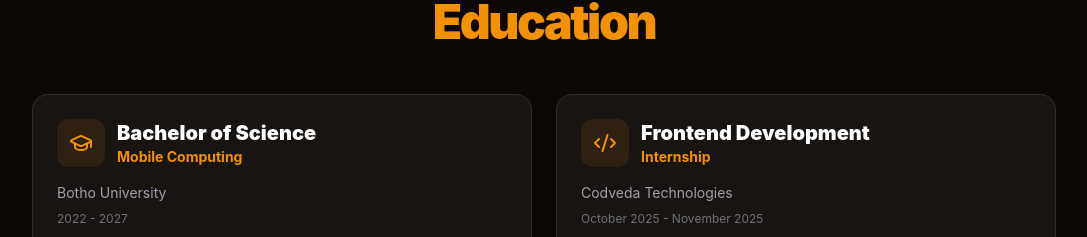
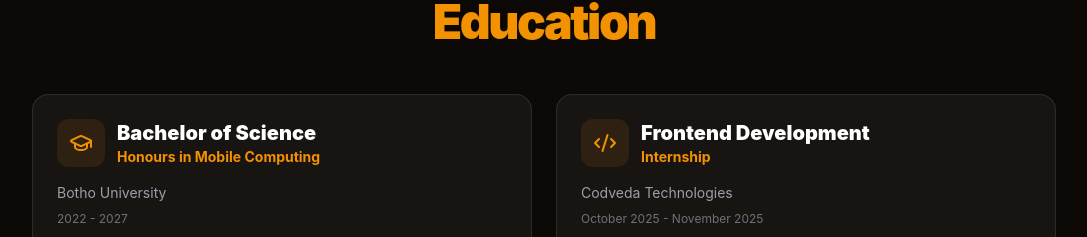
Before and after one commit to Readesign638/my-portfolio, a React (Vite) app: page / in a window 1280 px wide. Shown: the part 2622-2859 px from the top of the page, without its empty margins (96-1183 px from the left). Built offline with nearby package versions, Linux system fonts and the light colour scheme.

Commit message:
Update certifications layout: display 4 certificates per row on desktop

```diff
--- a/src/App.jsx
+++ b/src/App.jsx
@@ -296,9 +296,9 @@
                     <GraduationCap size={24} className="text-[#f39200]" />
                   </div>
                   <div>
-                    <h3 className="text-xl font-black text-white">Bachelor of Science</h3>
-                    <p className="text-[#f39200] text-sm font-bold">Mobile Computing</p>
-                  </div>
+            <h3 className="text-xl font-black text-white">Bachelor of Science</h3>
+            <p className="text-[#f39200] text-sm font-bold">Honours in Mobile Computing</p>
+            </div>
                 </div>
                 <p className="text-zinc-400 text-sm mb-2">Botho University</p>
                 <p className="text-zinc-500 text-xs mb-3">2022 - 2027</p>
```
